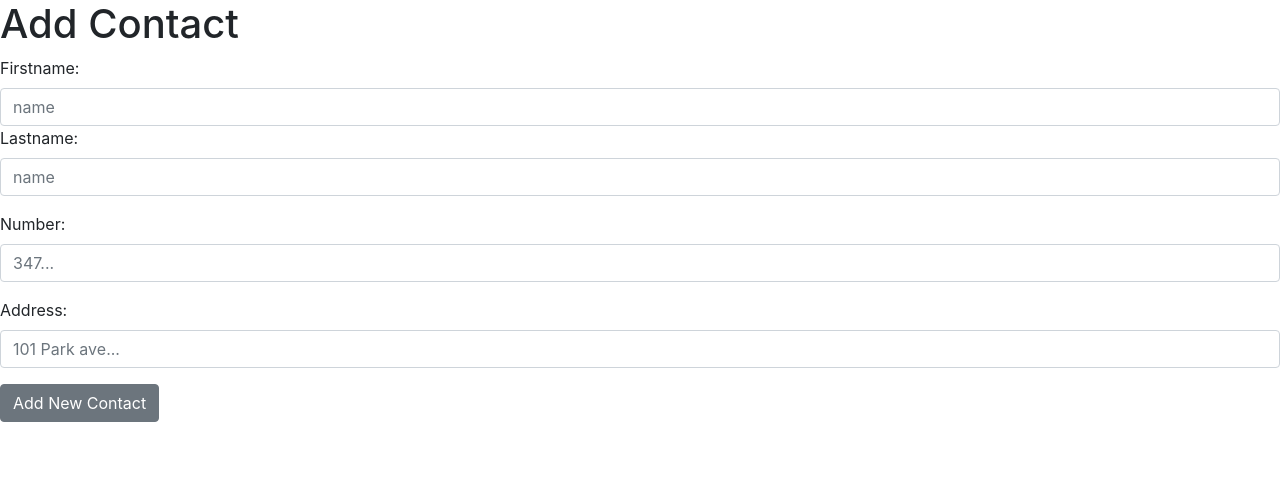
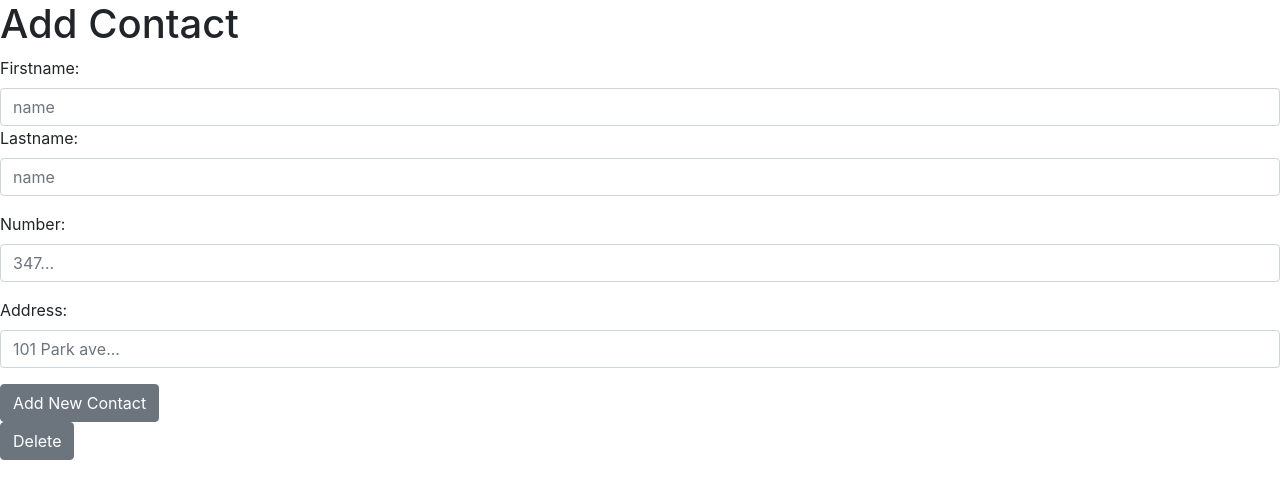
Before and after one commit to SabyGil/addressBook, a React (Create React App) app: page / in a window 1280 px wide. Shown: the top 498 px of the page. Built offline with nearby package versions, Linux system fonts and the light colour scheme.

Commit message:
class changes

```diff
--- a/src/AddContact.js
+++ b/src/AddContact.js
@@ -14,6 +14,7 @@ class AddContact extends React.Component {
         address:''
       };
       this.handleChange = this.handleChange.bind(this);
+      this.handleDelete = this.handleDelete.bind(this);
   }
 
 
@@ -44,14 +45,17 @@ class AddContact extends React.Component {
     });
   }
 
-  // handleUpdate(change){
-  // this.setState({
-  //   tasks: this.state.tasks.map(task => task === change[0] ?
-  //           // transform the one with a matching name
-  //           change[1]  :
-  //           // otherwise return original task
-  //           task
-  //         )
+
+
+  handleDelete(e) {
+    this.setState({
+      contacts: this.state.contacts.filter((contact) => contact !== e)
+      })
+  }
+
+  // handleDelete(e){
+  //   this.setState({
+  //     tasks: this.state.tasks.filter( (task)=> task !== e)
   //   })
   // }
 
@@ -116,13 +120,15 @@ class AddContact extends React.Component {
              />
          </FormGroup>
          <Button className="Button" type="submit">Add New Contact</Button>
+
         </Form>
+        <Button onClick={ this.handleDelete }> Delete</Button>
+
         <br />
 
         {contacts.map((contact, index) => {
           return <AddressBook key={index} contact={contact}/>
         })}
-
 
       </div>
     );
```
